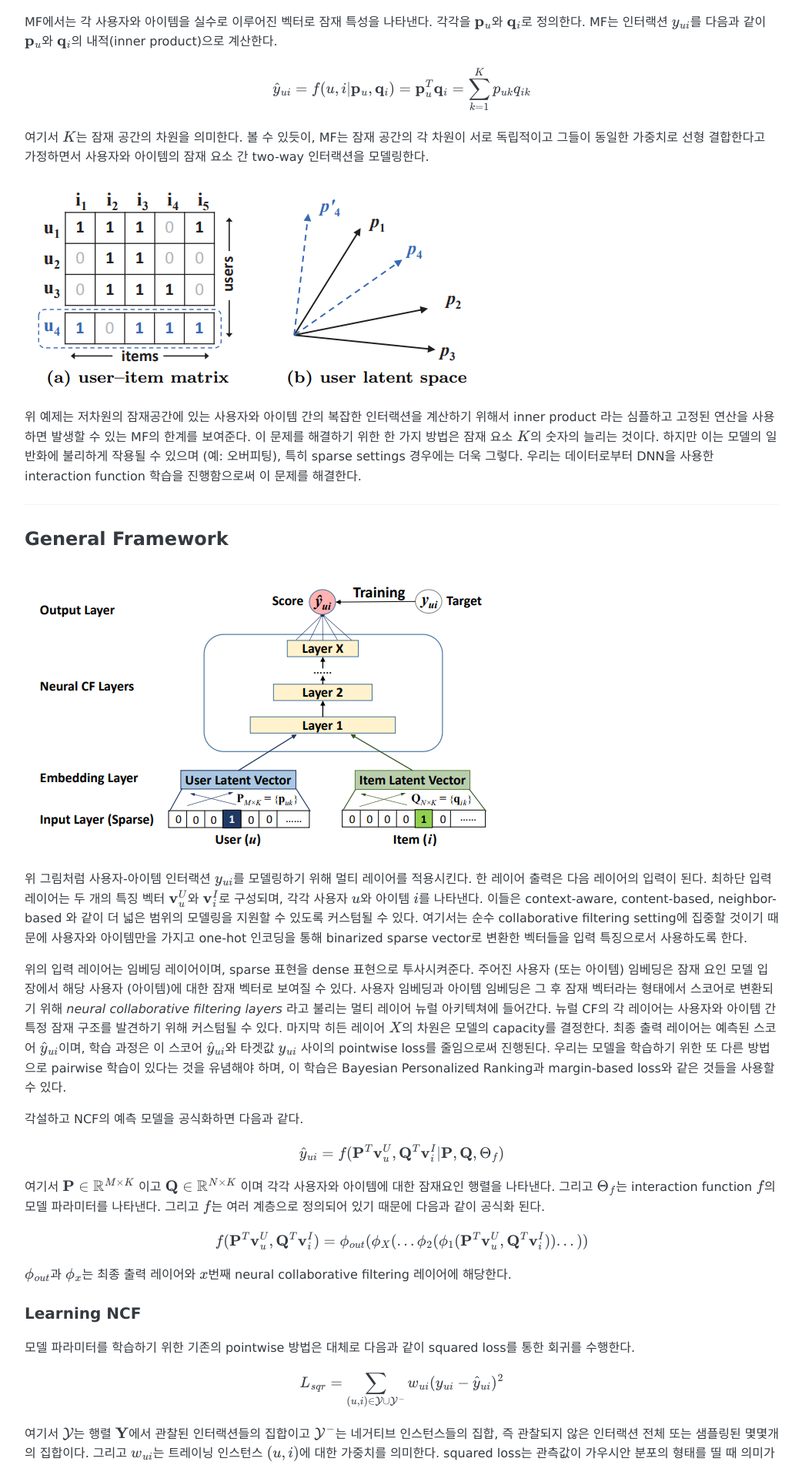
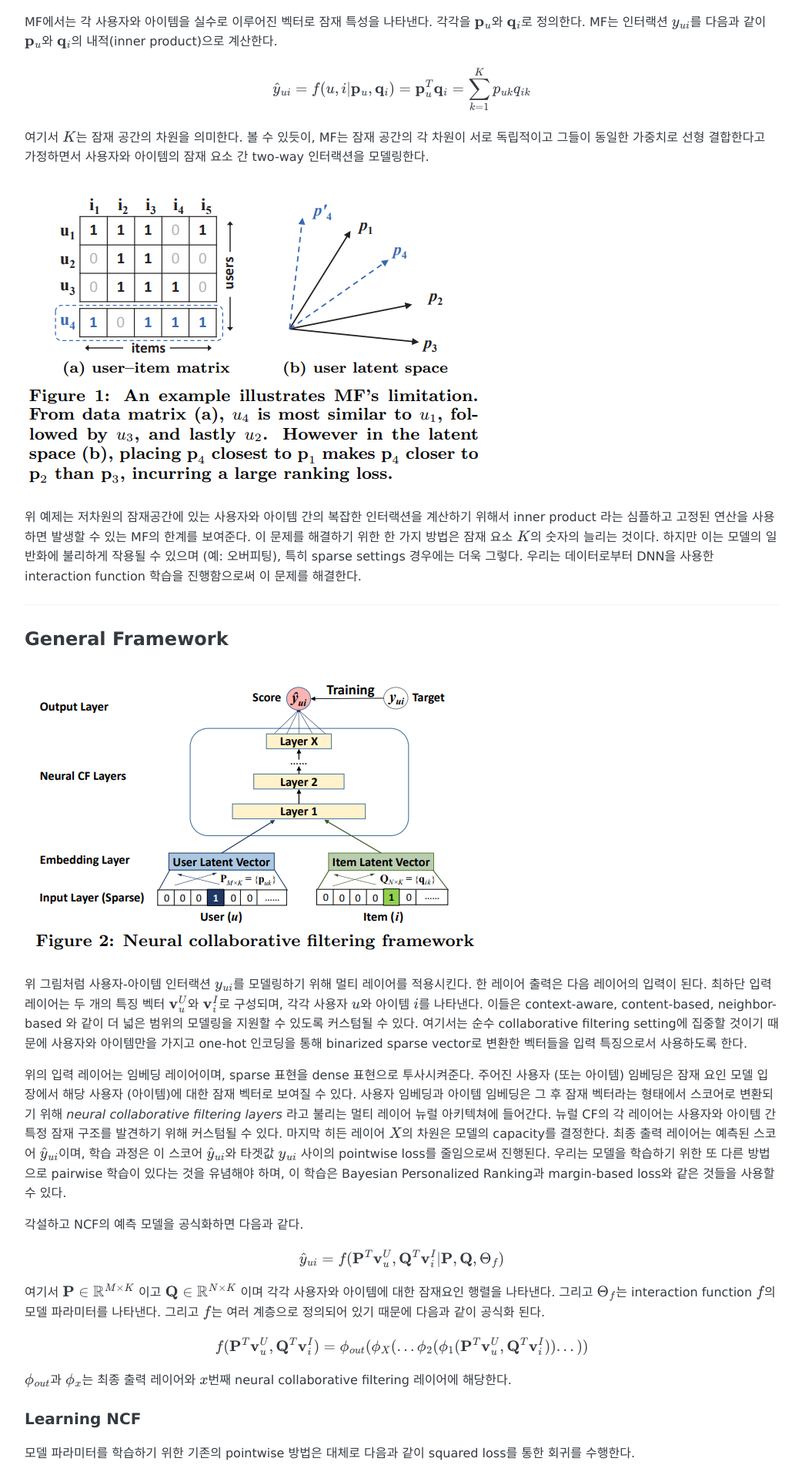
Before and after one commit to ghwn/ghwn.github.io, a Jekyll site: the page built from _posts/2021-02-04-neural-collaborative-filtering.md, in a window 1280 px wide. Shown: the part 1320-3223 px from the top of the page at 77% size, without its empty margins (118-1160 px from the left). Built offline with Jekyll 4.4.1, drawn with Linux system fonts in a browser that asks for light colours; formulas are drawn with MathJax 3; comment, search, counter and statistics services are not loaded.

Commit message:
그림 변경

```diff
--- a/_posts/2021-02-04-neural-collaborative-filtering.md
+++ b/_posts/2021-02-04-neural-collaborative-filtering.md
@@ -47,7 +47,7 @@ $$
 
 여기서 $$K$$는 잠재 공간의 차원을 의미한다. 볼 수 있듯이, MF는 잠재 공간의 각 차원이 서로 독립적이고 그들이 동일한 가중치로 선형 결합한다고 가정하면서 사용자와 아이템의 잠재 요소 간 two-way 인터랙션을 모델링한다.
 
-![figure-1](/images/ncf-fig1.PNG)
+![figure-1](/assets/images/neural-collaborative-filtering-figure1.png)
 
 위 예제는 저차원의 잠재공간에 있는 사용자와 아이템 간의 복잡한 인터랙션을 계산하기 위해서 inner product 라는 심플하고 고정된 연산을 사용하면 발생할 수 있는 MF의 한계를 보여준다. 이 문제를 해결하기 위한 한 가지 방법은 잠재  요소 $$K$$의 숫자의 늘리는 것이다. 하지만 이는 모델의 일반화에 불리하게 작용될 수 있으며 (예: 오버피팅), 특히 sparse settings 경우에는 더욱 그렇다. 우리는 데이터로부터 DNN을 사용한 interaction function 학습을 진행함으로써 이 문제를 해결한다.
 
@@ -55,7 +55,7 @@ $$
 
 ## General Framework
 
-![neural-collaborative-filtering-framework](/images/ncf-fig2.PNG)
+![neural-collaborative-filtering-framework](/assets/images/neural-collaborative-filtering-figure2.png)
 
 위 그림처럼 사용자-아이템 인터랙션 $$y_{ui}$$를 모델링하기 위해 멀티 레이어를 적용시킨다. 한 레이어 출력은 다음 레이어의 입력이 된다. 최하단 입력 레이어는 두 개의 특징 벡터 $$\mathbf{v}_u^U$$와 $$\mathbf{v}_i^I$$로 구성되며, 각각 사용자 $$u$$와 아이템 $$i$$를 나타낸다. 이들은 context-aware, content-based, neighbor-based 와 같이 더 넓은 범위의 모델링을 지원할 수 있도록 커스텀될 수 있다. 여기서는 순수 collaborative filtering setting에 집중할 것이기 때문에 사용자와 아이템만을 가지고 one-hot 인코딩을 통해 binarized sparse vector로 변환한 벡터들을 입력 특징으로서 사용하도록 한다.
 
@@ -162,7 +162,7 @@ $$
 그러나 GMF와 MLP의 임베딩을 공유하는 것은 합쳐진 모델의 성능을 제한시킬지도 모른다. 예를 들면 GMP와 MLP는 반드시 같은 사이즈의 임베딩을 사용해야만 한다는 암묵적인 규칙이 생긴다. 그러면 두 개의 모델에 대해서 서로 다른 사이즈의 최적값을 갖는 데이터셋에 대해서는 최적화된 모델을 얻는데 실패하게 된다.
 합쳐진 모델에 조금 더 유연성을 제공하기 위해 우리는 GMF와 MLP가 독립된 임베딩을 학습하도록 하고 마지막 출력 레이어에서 합쳐주도록 한다.
 
-![neural-matrix-factorization-model](/images/ncf-fig3.PNG)
+![neural-matrix-factorization-model](/assets/images/neural-collaborative-filtering-figure3.png)
 
 위 그림이 우리가 제안하는 것을 표현한 것이며 공식은 다음과 같다.
 
```
Also changed, not shown: assets/images/neural-collaborative-filtering-figure1.png (added), assets/images/neural-collaborative-filtering-figure2.png (added), assets/images/neural-collaborative-filtering-figure3.png (added), images/ncf-fig1.PNG (deleted), images/ncf-fig2.PNG (deleted), images/ncf-fig3.PNG (deleted).
